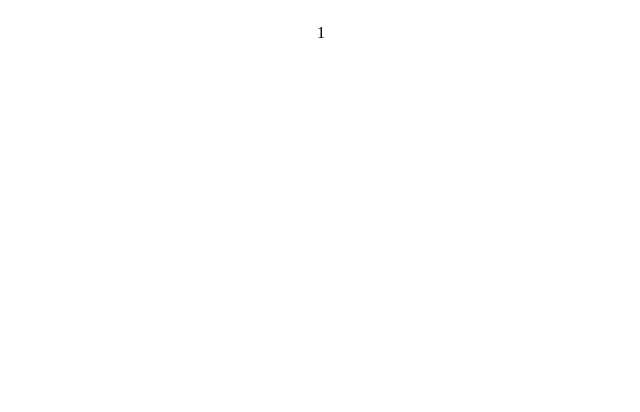
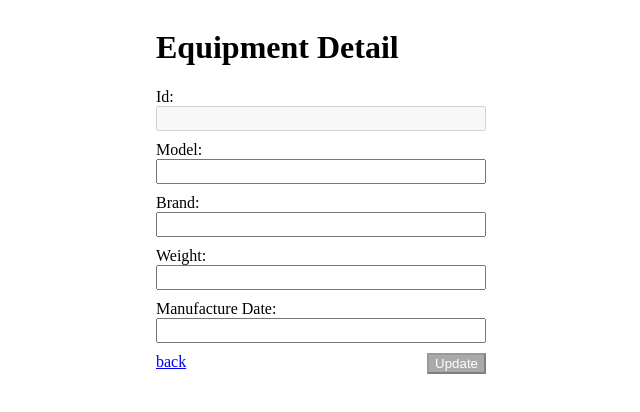
Before and after one commit to husbd/equipments, an Angular app: page /detail/1 in a window 1280 px wide. Shown: the top 412 px of the page, without its empty margins (319-959 px from the left). Built offline with nearby package versions, Linux system fonts and the light colour scheme; no server answers.

Commit message:
added detail screen

```diff
--- a/src/app/modules/detail/detail.module.ts
+++ b/src/app/modules/detail/detail.module.ts
@@ -3,6 +3,7 @@ import { CommonModule } from '@angular/common';
 
 import { DetailRoutingModule } from './detail-routing.module';
 import { DetailComponent } from './detail/detail.component';
+import { ReactiveFormsModule } from '@angular/forms';
 
 
 @NgModule({
@@ -11,6 +12,7 @@ import { DetailComponent } from './detail/detail.component';
   ],
   imports: [
     CommonModule,
+    ReactiveFormsModule,
     DetailRoutingModule
   ]
 })
--- a/src/app/modules/detail/detail/detail.component.html
+++ b/src/app/modules/detail/detail/detail.component.html
@@ -1 +1,19 @@
-<p>{{id}}</p>
+<form (ngSubmit)="onSubmit()" [formGroup]="equipmentForm">
+    <h1>Equipment Detail</h1>
+    <label for="Id">Id: </label>
+    <input id="id" type="text" formControlName="id">
+
+    <label for="model">Model: </label>
+    <input id="model" type="text" formControlName="model">
+
+    <label for="brand">Brand: </label>
+    <input id="brand" type="text" formControlName="brand">
+
+    <label for="weight">Weight: </label>
+    <input id="weight" type="text" formControlName="weight">
+
+    <label for="manufactureDate">Manufacture Date: </label>
+    <input id="manufactureDate" type="text" formControlName="manufactureDate">
+    <a [routerLink]="['/list']">back</a>
+    <button type="submit" class="accept btn-submit" [disabled]="equipmentForm.invalid">Update</button>
+</form>
--- a/src/app/modules/detail/detail/detail.component.scss
+++ b/src/app/modules/detail/detail/detail.component.scss
@@ -0,0 +1,3 @@
+.btn-submit {
+    float: right;
+}
--- a/src/app/modules/detail/detail/detail.component.ts
+++ b/src/app/modules/detail/detail/detail.component.ts
@@ -1,5 +1,9 @@
 import { Component, OnInit } from '@angular/core';
 import { ActivatedRoute, ParamMap } from '@angular/router';
+import { FormControl, FormBuilder, Validators } from '@angular/forms';
+import { Equipment } from 'src/app/models/equipment.model';
+import { CommonService } from 'src/app/services/common.service';
+
 
 @Component({
   selector: 'app-detail',
@@ -8,15 +12,73 @@ import { ActivatedRoute, ParamMap } from '@angular/router';
 })
 export class DetailComponent implements OnInit {
 
-  id: string | undefined;
-  constructor(private route: ActivatedRoute) { }
+  equipmentForm = this.fb.group({
+    id: new FormControl({value: '', disabled: true}, Validators.required),
+    model: new FormControl('', Validators.required),
+    brand: new FormControl(''),
+    weight: new FormControl(''),
+    manufactureDate: new FormControl(''),
+  });
 
+  constructor(
+    private route: ActivatedRoute,
+    private fb: FormBuilder,
+    private cmnServ: CommonService,
+  ) { }
+
+  /**
+   * @description get id from query param & get detail by id
+   */
   ngOnInit(): void {
     this.route.paramMap.subscribe(
       (params: ParamMap) => {
-        this.id = params.get('id') as string;
+        const id = params.get('id') as string;
+        this.getEquipmentById(id);
       }
-    )
+    );
+  }
+
+  /**
+   * @description call service to get detail by id
+   * @param id
+   */
+  private getEquipmentById(id: string) {
+    this.cmnServ.getEquipmentById(id).subscribe(
+      res => {
+        this.populateForm(res);
+      }
+    );
+  }
+
+  /**
+   * @description populate form with input equipment obj
+   * @param equipment
+   */
+  private populateForm(equipment: Equipment) {
+    this.equipmentForm.get('id')?.setValue(equipment.id);
+    this.equipmentForm.get('model')?.setValue(equipment.model);
+    this.equipmentForm.get('brand')?.setValue(equipment.brand);
+    this.equipmentForm.get('weight')?.setValue(equipment.weight);
+    this.equipmentForm.get('manufactureDate')?.setValue(equipment.manufactureDate);
+  }
+
+  /**
+   * @description call service to update equipment by id
+   */
+  private updateEquipmentById() {
+    const payload = this.equipmentForm.getRawValue();
+    this.cmnServ.updateEquipmentById(payload.id, payload).subscribe(
+      res => {
+        console.log(res);
+      }
+    );
+  }
+
+  /**
+   * @description on submit handler def
+   */
+  public onSubmit() {
+    this.updateEquipmentById();
   }
 
 }
--- a/src/app/modules/list/list/list.component.html
+++ b/src/app/modules/list/list/list.component.html
@@ -10,6 +10,6 @@
       <td>{{equipment.id}}</td>
       <td><a [routerLink]="['/detail', equipment.id]">{{equipment.model}}</a></td>
       <td>{{equipment.manufactureDate | date:'yyyy/MM/dd'}}</td>
-      <td><button buttonType="delete">delete</button></td>
+      <td><button class="warn">delete</button></td>
     </tr>
 </table>
--- a/src/app/modules/list/list/list.component.ts
+++ b/src/app/modules/list/list/list.component.ts
@@ -24,7 +24,6 @@ export class ListComponent implements OnInit {
     this.cmnServ.getEquipments().subscribe(
       res => {
         this.equipments = res;
-        console.log(res);
       }
     )
   }
--- a/src/app/services/common.service.ts
+++ b/src/app/services/common.service.ts
@@ -9,7 +9,7 @@ import { Equipment } from '../models/equipment.model';
 })
 export class CommonService {
 
-  readonly GET_EQUIPMENTS_URL = `${environment.equipment}/equipments`;
+  readonly EQUIPMENTS_URL = `${environment.equipment}/equipments`;
 
   constructor(private http: HttpClient,) { }
 
@@ -18,6 +18,27 @@ export class CommonService {
    * @returns
    */
   getEquipments(): Observable<Equipment[]> {
-    return this.http.get<Equipment[]>(this.GET_EQUIPMENTS_URL);
+    return this.http.get<Equipment[]>(this.EQUIPMENTS_URL);
   }
+
+  /**
+   * @description Calls api to retrive equipment by id
+   * @param id
+   * @returns
+   */
+  getEquipmentById(id: string): Observable<Equipment> {
+    return this.http.get<Equipment>(`${this.EQUIPMENTS_URL}/${id}`);
+  }
+
+  /**
+   * @description Calls api to update equipment by id
+   * @param id
+   * @param payload equipment
+   * @returns
+   */
+  updateEquipmentById(id: string, payload: Equipment): Observable<Equipment> {
+    return this.http.put<Equipment>(`${this.EQUIPMENTS_URL}/${id}`, payload);
+  }
+
+
 }
--- a/src/styles.scss
+++ b/src/styles.scss
@@ -21,7 +21,28 @@ td {
     padding-right: 20px;
 }
 
-button[buttonType=delete] {
-    background-color: red;
+button {
     color: #fff;
 }
+
+button:disabled {
+    background-color: #aaa !important;
+}
+
+.warn {
+    background-color: red;
+}
+
+.accept {
+    background-color: green;
+}
+
+label, input {
+    display: block;
+}
+
+input {
+    width: 25vw;
+    padding: 3px;
+    margin-bottom: 10px;
+}
```
